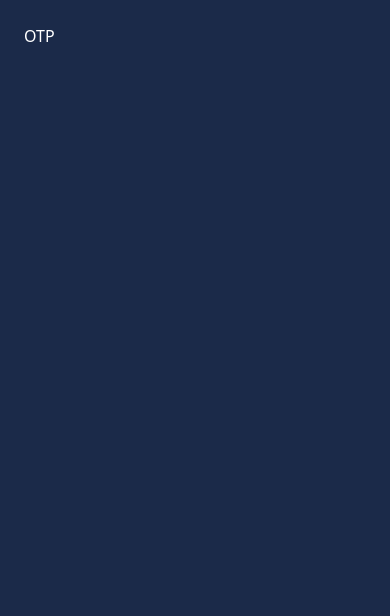
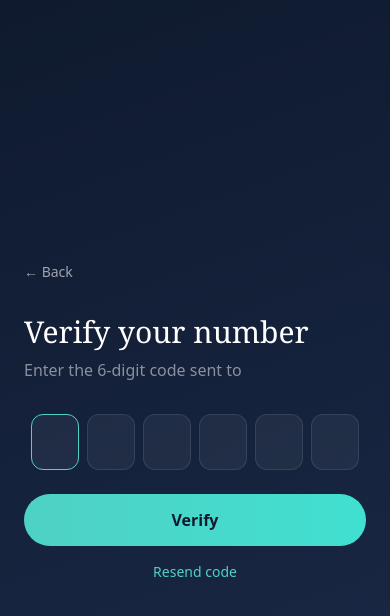
Before and after one commit to KachiAlex/carei, a React (Vite) app: page /otp in a window 390 px wide. Shown: the top 616 px of the page. Built offline with nearby package versions, Linux system fonts and the light colour scheme.

Commit message:
feat: Login + OTP screens with UK mobile validation, 6-digit input, dashboard routing

```diff
--- a/src/pages/CarerDashboard.tsx
+++ b/src/pages/CarerDashboard.tsx
@@ -1,3 +1,31 @@
+import { useLocation } from 'wouter'
+
+const COLORS = {
+  darkNavy: '#0f1a2e',
+  navy: '#1B2A49',
+  teal: '#4FD1C5',
+}
+
 export default function CarerDashboard() {
-  return <div className="min-h-screen bg-navy text-white p-6">Dashboard</div>
+  const [, setLocation] = useLocation()
+
+  return (
+    <div
+      className="min-h-screen flex flex-col font-sans"
+      style={{ background: `linear-gradient(160deg, ${COLORS.darkNavy} 0%, ${COLORS.navy} 100%)` }}
+    >
+      <div className="px-6 py-5 flex items-center justify-between">
+        <h1 className="font-serif text-white text-xl">Today's Care</h1>
+        <button
+          onClick={() => setLocation('/')}
+          className="text-white/60 hover:text-white text-sm bg-transparent border-none cursor-pointer"
+        >
+          Log out
+        </button>
+      </div>
+      <div className="flex-1 px-6 pb-6">
+        <p className="text-white/50 text-sm">No visits scheduled yet.</p>
+      </div>
+    </div>
+  )
 }
--- a/src/pages/LoginScreen.tsx
+++ b/src/pages/LoginScreen.tsx
@@ -1,3 +1,79 @@
+import { useState } from 'react'
+import { useLocation } from 'wouter'
+
+const COLORS = {
+  darkNavy: '#0f1a2e',
+  navy: '#1B2A49',
+  teal: '#4FD1C5',
+  teal2: '#40E0D0',
+}
+
+function validateUKMobile(phone: string): boolean {
+  const cleaned = phone.replace(/\s/g, '').replace(/^\+44/, '0')
+  return /^07\d{9}$/.test(cleaned)
+}
+
 export default function LoginScreen() {
-  return <div className="min-h-screen bg-navy text-white p-6">Login</div>
+  const [, setLocation] = useLocation()
+  const [phone, setPhone] = useState('')
+  const [error, setError] = useState('')
+  const [loading, setLoading] = useState(false)
+
+  const handleSubmit = async () => {
+    setError('')
+    if (!validateUKMobile(phone)) {
+      setError('Enter a valid UK mobile number')
+      return
+    }
+    setLoading(true)
+    // Simulate OTP API call
+    await new Promise((r) => setTimeout(r, 800))
+    setLoading(false)
+    setLocation(`/otp?phone=${encodeURIComponent(phone)}`)
+  }
+
+  return (
+    <div
+      className="min-h-screen flex flex-col font-sans"
+      style={{ background: `linear-gradient(160deg, ${COLORS.darkNavy} 0%, ${COLORS.navy} 100%)` }}
+    >
+      <div className="flex-1 flex flex-col justify-center px-6 max-w-md mx-auto w-full">
+        <button
+          onClick={() => setLocation('/')}
+          className="self-start mb-8 text-white/60 hover:text-white transition-colors text-sm flex items-center gap-1"
+        >
+          ← Back
+        </button>
+
+        <h1 className="font-serif text-white text-3xl mb-2">Welcome back</h1>
+        <p className="text-white/50 mb-8">Enter your mobile number to sign in.</p>
+
+        <div className="mb-6">
+          <label className="block text-white/70 text-sm mb-2">Mobile number</label>
+          <input
+            type="tel"
+            value={phone}
+            onChange={(e) => setPhone(e.target.value)}
+            placeholder="07XXX XXXXXX"
+            className="w-full bg-white/5 border border-white/10 rounded-xl px-4 py-3.5 text-white placeholder-white/30 outline-none focus:border-teal transition-colors"
+            style={{ '--tw-border-opacity': 0.1 } as React.CSSProperties}
+            onKeyDown={(e) => e.key === 'Enter' && handleSubmit()}
+          />
+          {error && <p className="text-red-400 text-xs mt-2">{error}</p>}
+        </div>
+
+        <button
+          onClick={handleSubmit}
+          disabled={loading}
+          className="w-full py-3.5 rounded-full font-bold text-base cursor-pointer border-none disabled:opacity-50"
+          style={{
+            background: `linear-gradient(90deg, ${COLORS.teal}, ${COLORS.teal2})`,
+            color: COLORS.darkNavy,
+          }}
+        >
+          {loading ? 'Sending code…' : 'Send OTP'}
+        </button>
+      </div>
+    </div>
+  )
 }
--- a/src/pages/OTPScreen.tsx
+++ b/src/pages/OTPScreen.tsx
@@ -1,3 +1,120 @@
+import { useState, useRef, useEffect } from 'react'
+import { useLocation, useSearch } from 'wouter'
+
+const COLORS = {
+  darkNavy: '#0f1a2e',
+  navy: '#1B2A49',
+  teal: '#4FD1C5',
+  teal2: '#40E0D0',
+}
+
 export default function OTPScreen() {
-  return <div className="min-h-screen bg-navy text-white p-6">OTP</div>
+  const [, setLocation] = useLocation()
+  const [search] = useSearch()
+  const phone = new URLSearchParams(search).get('phone') || ''
+
+  const [code, setCode] = useState(['', '', '', '', '', ''])
+  const [error, setError] = useState('')
+  const [loading, setLoading] = useState(false)
+  const inputRefs = useRef<(HTMLInputElement | null)[]>([])
+
+  useEffect(() => {
+    inputRefs.current[0]?.focus()
+  }, [])
+
+  const handleChange = (idx: number, val: string) => {
+    if (!/^\d?$/.test(val)) return
+    const next = [...code]
+    next[idx] = val
+    setCode(next)
+    setError('')
+    if (val && idx < 5) inputRefs.current[idx + 1]?.focus()
+  }
+
+  const handleKeyDown = (idx: number, e: React.KeyboardEvent) => {
+    if (e.key === 'Backspace' && !code[idx] && idx > 0) {
+      inputRefs.current[idx - 1]?.focus()
+    }
+  }
+
+  const handleVerify = async () => {
+    const full = code.join('')
+    if (full.length !== 6) {
+      setError('Enter all 6 digits')
+      return
+    }
+    setLoading(true)
+    await new Promise((r) => setTimeout(r, 800))
+    setLoading(false)
+    // Accept any 6-digit code for now; in production verify server-side
+    if (full === '000000') {
+      setError('Invalid code. Try again.')
+      setCode(['', '', '', '', '', ''])
+      inputRefs.current[0]?.focus()
+      return
+    }
+    setLocation('/dashboard')
+  }
+
+  return (
+    <div
+      className="min-h-screen flex flex-col font-sans"
+      style={{ background: `linear-gradient(160deg, ${COLORS.darkNavy} 0%, ${COLORS.navy} 100%)` }}
+    >
+      <div className="flex-1 flex flex-col justify-center px-6 max-w-md mx-auto w-full">
+        <button
+          onClick={() => setLocation('/login')}
+          className="self-start mb-8 text-white/60 hover:text-white transition-colors text-sm flex items-center gap-1"
+        >
+          ← Back
+        </button>
+
+        <h1 className="font-serif text-white text-3xl mb-2">Verify your number</h1>
+        <p className="text-white/50 mb-8">
+          Enter the 6-digit code sent to <span className="text-white/80">{phone}</span>
+        </p>
+
+        <div className="flex gap-2 mb-6 justify-center">
+          {code.map((digit, i) => (
+            <input
+              key={i}
+              ref={(el) => { inputRefs.current[i] = el }}
+              type="text"
+              inputMode="numeric"
+              maxLength={1}
+              value={digit}
+              onChange={(e) => handleChange(i, e.target.value)}
+              onKeyDown={(e) => handleKeyDown(i, e)}
+              className="w-12 h-14 bg-white/5 border border-white/10 rounded-xl text-center text-white text-2xl outline-none focus:border-teal transition-colors"
+            />
+          ))}
+        </div>
+
+        {error && <p className="text-red-400 text-xs text-center mb-4">{error}</p>}
+
+        <button
+          onClick={handleVerify}
+          disabled={loading}
+          className="w-full py-3.5 rounded-full font-bold text-base cursor-pointer border-none disabled:opacity-50 mb-4"
+          style={{
+            background: `linear-gradient(90deg, ${COLORS.teal}, ${COLORS.teal2})`,
+            color: COLORS.darkNavy,
+          }}
+        >
+          {loading ? 'Verifying…' : 'Verify'}
+        </button>
+
+        <button
+          onClick={() => {
+            setCode(['', '', '', '', '', ''])
+            setError('')
+            inputRefs.current[0]?.focus()
+          }}
+          className="text-teal text-sm text-center w-full bg-transparent border-none cursor-pointer"
+        >
+          Resend code
+        </button>
+      </div>
+    </div>
+  )
 }
```
